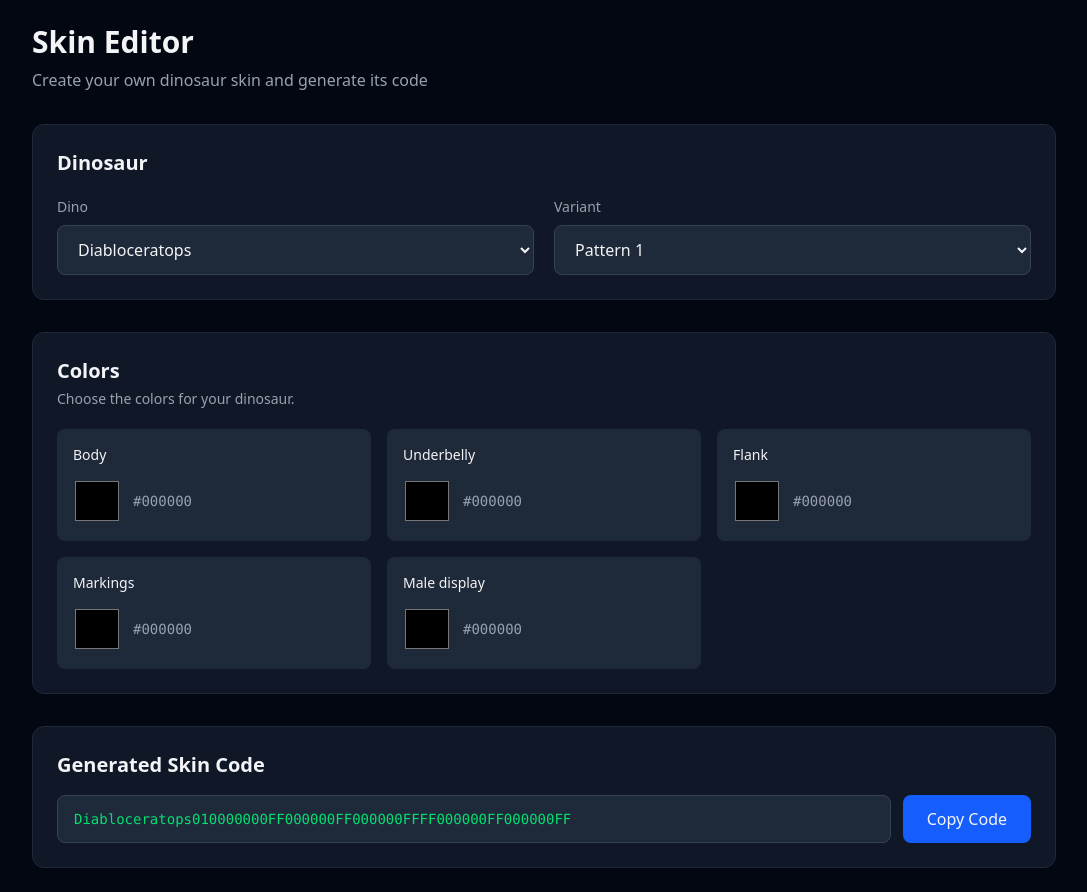
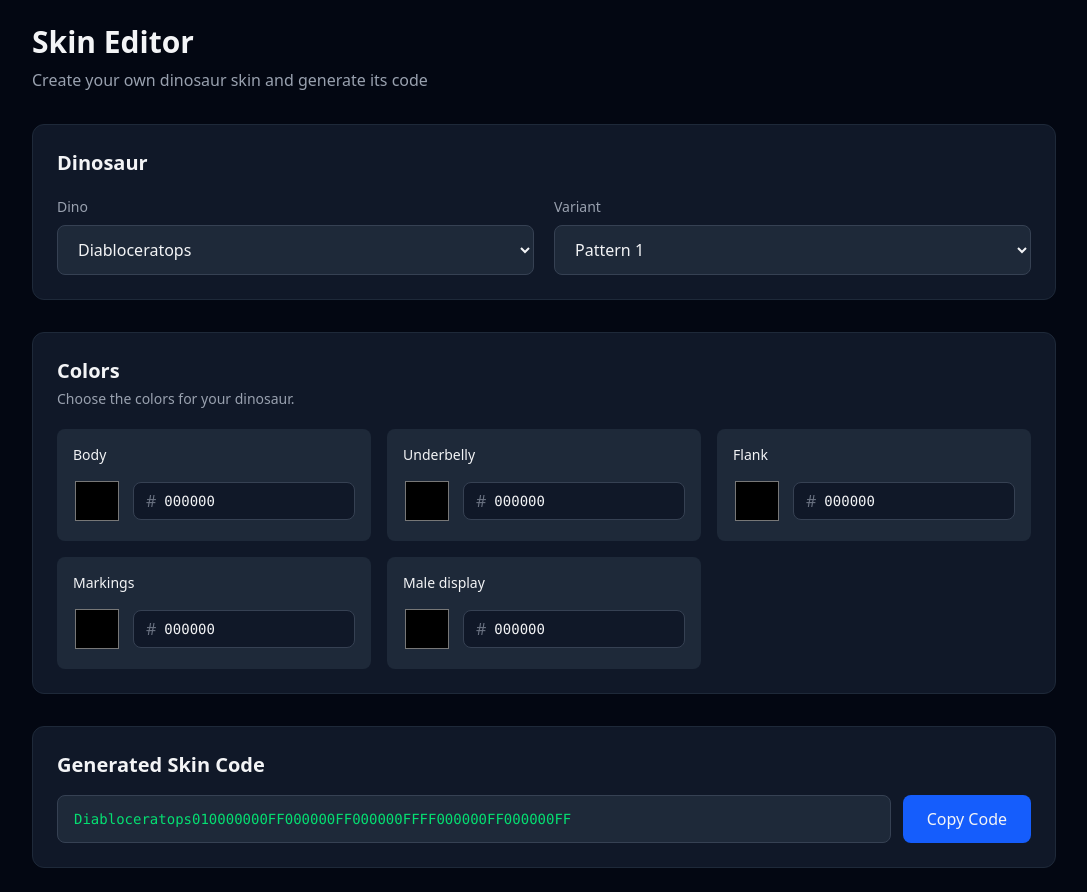
Before and after one commit to Putnjiek/the-isle-skin-code-generator, an Angular app in the folder the-isle-skin-code-generator/: page / in a window 1280 px wide. Shown: the whole page, without its empty margins (96-1183 px from the left). Built offline with nearby package versions, Linux system fonts and the light colour scheme.

Commit message:
added color inputs

```diff
--- a/the-isle-skin-code-generator/src/app/pages/skin-editor/color-picker/color-picker.html
+++ b/the-isle-skin-code-generator/src/app/pages/skin-editor/color-picker/color-picker.html
@@ -1,10 +1,16 @@
 <div class="bg-gray-800 rounded-lg p-4">
-    <label class="block text-sm font-medium mb-3">{{label()}}</label>
+    <label class="block text-sm font-medium mb-3">{{ label() }}</label>
+
     <div class="flex items-center gap-3">
-        <input type="color" [value]="displayColor()" (input)="updateColor(($event.target).value)"
+        <input type="color" [value]="displayColor()" (input)="updateColor($any($event.target).value)"
             class="w-12 h-12 rounded cursor-pointer bg-transparent" />
-        <span class="text-sm text-gray-400 font-mono">
-            {{ displayColor() }}
-        </span>
+
+        <div class="flex items-center flex-1 bg-gray-900 border border-gray-700 rounded-lg overflow-hidden">
+            <span class="text-gray-500 pl-3">#</span>
+
+            <input type="text" maxlength="6" [value]="color()" (input)="updateColor('#' + $any($event.target).value)"
+                class="w-full min-w-0 bg-transparent px-2 py-2 text-sm font-mono uppercase text-gray-100 outline-none"
+                placeholder="000000" />
+        </div>
     </div>
 </div>
--- a/the-isle-skin-code-generator/src/app/pages/skin-editor/color-picker/color-picker.ts
+++ b/the-isle-skin-code-generator/src/app/pages/skin-editor/color-picker/color-picker.ts
@@ -16,6 +16,6 @@ export class ColorPicker {
   displayColor = computed(() => this.color()?.trim().length ? `#${this.color()}` : `#${emptyColor}`)
 
   updateColor(value: string) {
-    this.color.set(value.substring(1).toUpperCase())
+    this.color.set(value.replace("#", "").toUpperCase());
   }
 }
```
